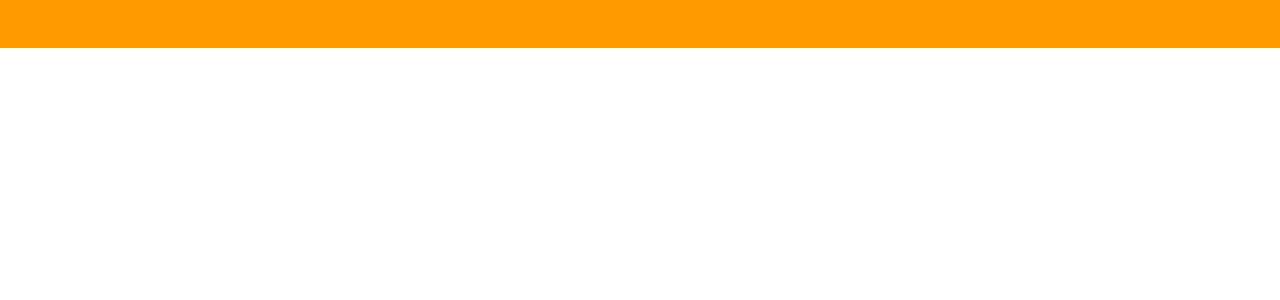
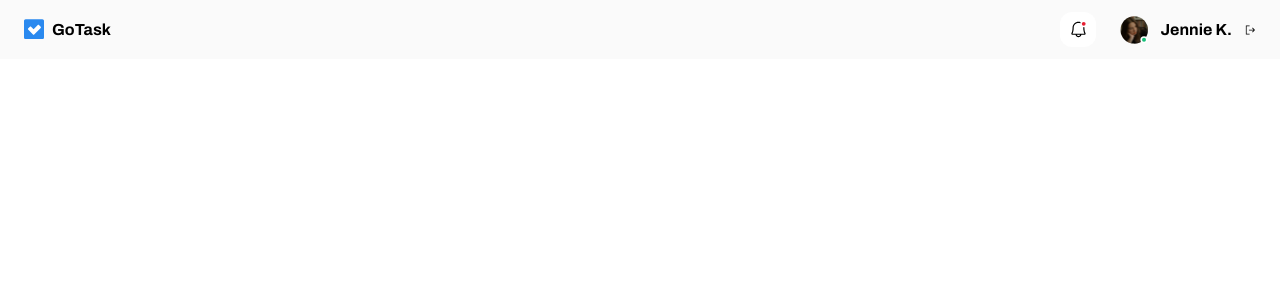
Before and after one commit to innovatecodes/go-task-angular, an Angular app: page / in a window 1280 px wide. Shown: the top 300 px of the page. Built offline with nearby package versions, Linux system fonts and the light colour scheme.

Commit message:
Aula 9:  Criando o layout do componente de cabeçalho

```diff
--- a/src/app/app.component.html
+++ b/src/app/app.component.html
@@ -1,3 +1,3 @@
-<div class="mx-auto max-w-7xl bg-amber-500 p-6">
-  <!-- ... -->
+<div class="mx-auto max-w-7xl">
+  <app-header />
 </div>
--- a/src/app/app.component.ts
+++ b/src/app/app.component.ts
@@ -1,11 +1,12 @@
 import { Component } from '@angular/core';
 import { RouterOutlet } from '@angular/router';
+import { HeaderComponent } from './components/header/header.component';
 
 @Component({
   selector: 'app-root',
-  imports: [RouterOutlet],
+  imports: [RouterOutlet, HeaderComponent],
   templateUrl: './app.component.html',
-  styleUrl: './app.component.css'
+  styleUrl: './app.component.css',
 })
 export class AppComponent {
   title = 'projeto-go-task';
--- a/src/app/components/header/header.component.html
+++ b/src/app/components/header/header.component.html
@@ -1 +1,18 @@
-<p>header works!</p>
+<header class="bg-[#FAFAFA] py-3 px-6 w-full flex">
+  <div class="flex items-center gap-2">
+    <img class="w-5" src="images/icon-logo.svg" />
+    <h1 class="font-bold">GoTask</h1>
+  </div>
+  <nav class="ml-auto flex gap-6">
+    <button class="bg-white p-2 rounded-xl">
+      <img class="w-5" src="images/icon-notification.svg" />
+    </button>
+    <div class="flex items-center gap-3">
+      <img class="w-7" src="images/icon-user-avatar.svg" />
+      <span class="font-bold">Jennie K.</span>
+      <button class="w-3">
+        <img class="w-3" src="images/icon-sign-out.svg" />
+      </button>
+    </div>
+  </nav>
+</header>
```
